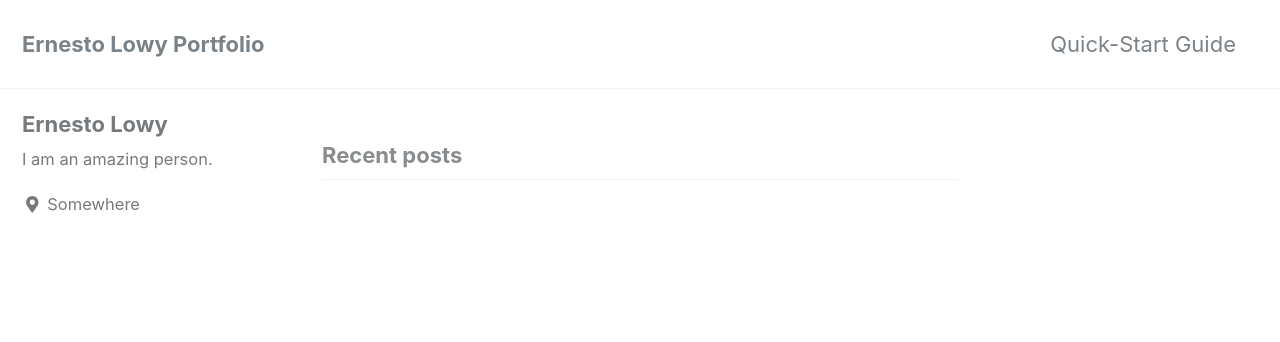
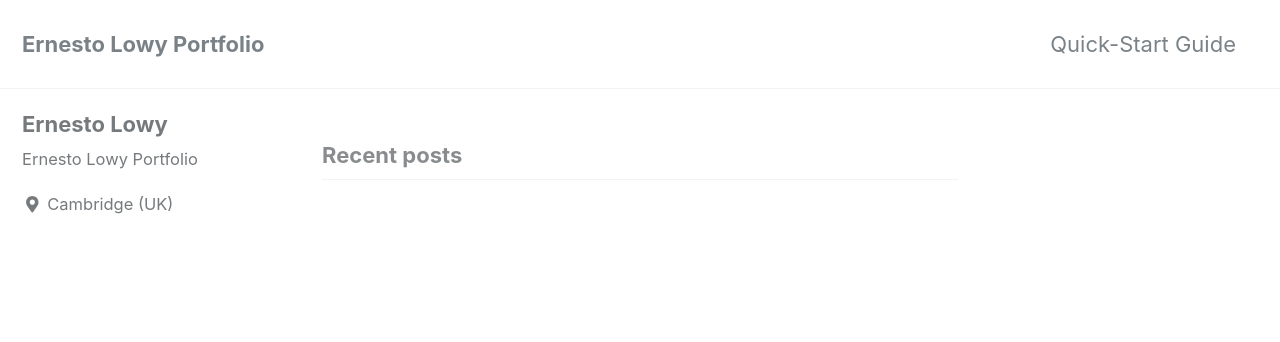
Before and after one commit to elowy01/elowy01.github.io, a Jekyll site: the page built from index.html, in a window 1280 px wide. Shown: the top 342 px of the page. Built offline with Jekyll 4.4.1, drawn with Linux system fonts in a browser that asks for light colours; nearby versions of some CDN libraries; the list of posts is cut into pages by our own code.

Commit message:
further changes on _config.yml

```diff
--- a/_config.yml
+++ b/_config.yml
@@ -103,8 +103,8 @@ analytics:
 author:
   name             : "Ernesto Lowy"
   avatar           : # path of avatar image, e.g. "/assets/images/bio-photo.jpg"
-  bio              : "I am an amazing person."
-  location         : "Somewhere"
+  bio              : "Ernesto Lowy Portfolio"
+  location         : "Cambridge (UK)"
   email            :
   links:
     - label: "Email"
@@ -121,7 +121,7 @@ author:
       # url: "https://facebook.com/"
     - label: "GitHub"
       icon: "fab fa-fw fa-github"
-      # url: "https://github.com/"
+      # url: "https://github.com/elowy01"
     - label: "Instagram"
       icon: "fab fa-fw fa-instagram"
       # url: "https://instagram.com/"
@@ -286,3 +286,11 @@ defaults:
       comments: # true
       share: true
       related: true
+
+  # _pages
+  - scope:
+      path: ""
+      type: posts
+    values:
+      layout: single
+      author_profile: true
```
